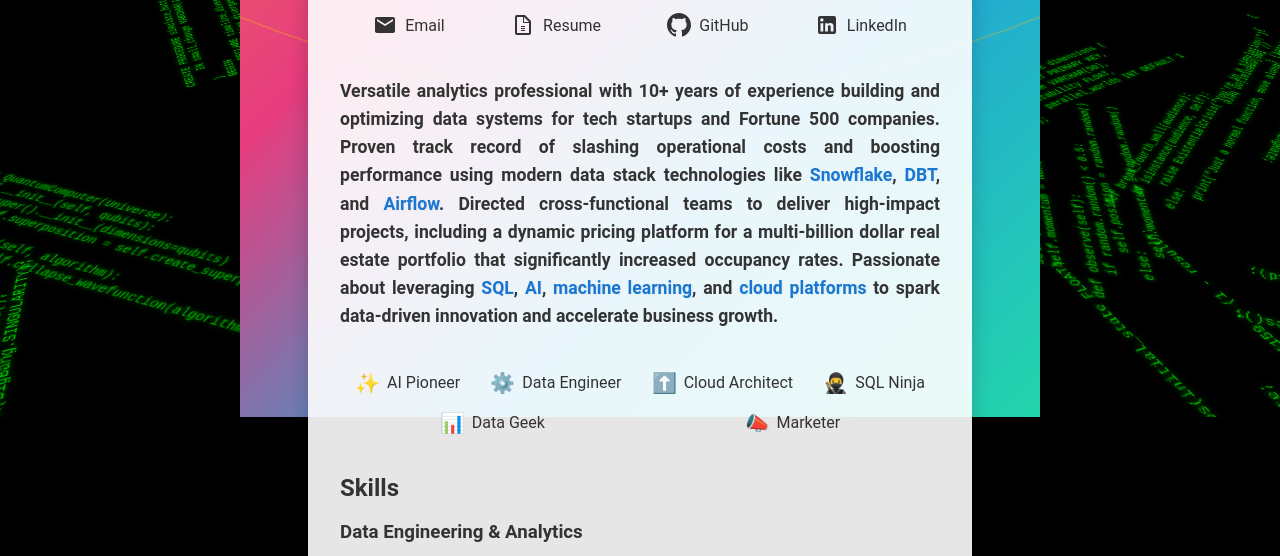
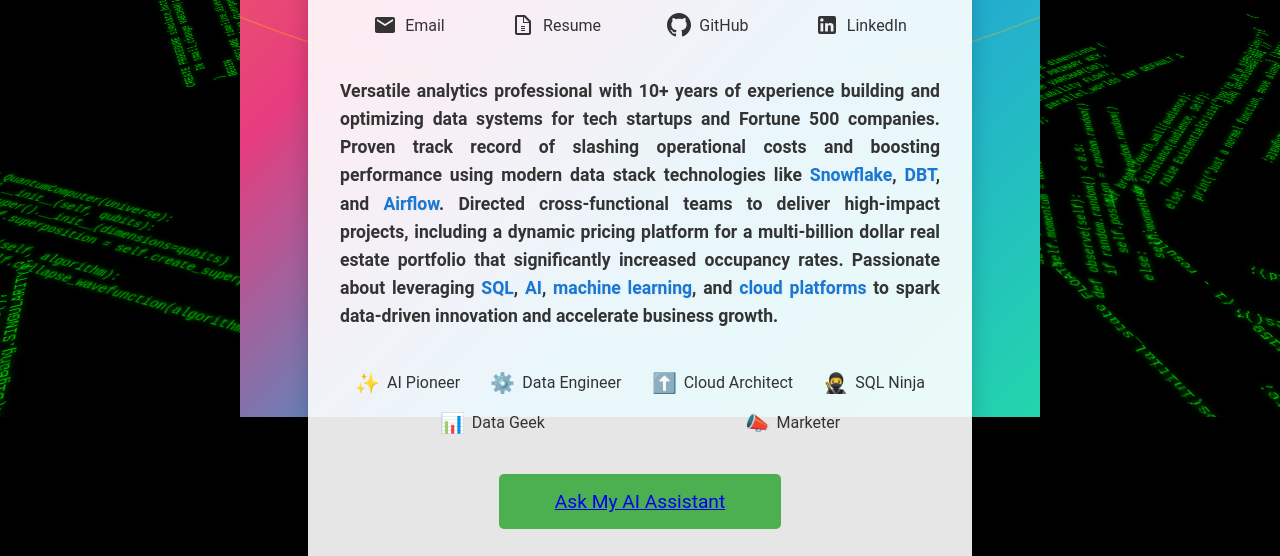
Before and after one commit to pbierkortte/pbierkortte.github.io, a plain HTML site: page index.html in a window 1280 px wide. Shown: the part 383-939 px from the top of the page. Drawn offline with Linux system fonts and the light colour scheme.

Commit message:
Update index.html

```diff
--- a/index.html
+++ b/index.html
@@ -178,6 +178,44 @@
                 0% { background-position: 0% 50%; }
                 100% { background-position: 100% 50%; }
             }
+            .resume-button {
+                display: block;
+                width: 250px;
+                margin: 2rem auto;
+                padding: 1rem;
+                background-color: #4CAF50;
+                color: white;
+                text-align: center;
+                text-decoration: none;
+                font-size: 1.2rem;
+                border-radius: 5px;
+                transition: all 0.3s ease;
+                position: relative;
+                overflow: hidden;
+            }
+            .resume-button:before {
+                content: "";
+                position: absolute;
+                top: 0;
+                left: -100%;
+                width: 100%;
+                height: 100%;
+                background: linear-gradient(
+                    120deg,
+                    transparent,
+                    rgba(255, 255, 255, 0.4),
+                    transparent
+                );
+                transition: all 0.5s;
+            }
+            .resume-button:hover:before {
+                left: 100%;
+            }
+            .resume-button:hover {
+                background-color: #45a049;
+                transform: translateY(-2px);
+                box-shadow: 0 5px 15px rgba(0, 0, 0, 0.2);
+            }
             .copyright {
                 text-align: center;
                 color: #fff;
@@ -330,6 +368,10 @@
                 <svg viewBox="0 0 24 24" fill="currentColor"><text x="0" y="20" font-size="20">📣</text></svg>
                 Marketer
                 </div>
+            </div>
+
+            <div class="resume-button">
+                <a href="https://www.patbierkortte.com/qr">Ask My AI Assistant</a>
             </div>
 
             <div class="skills">
```
